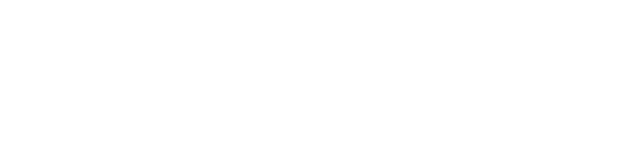
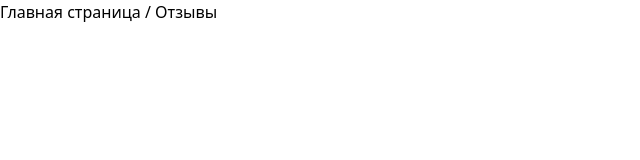
Before and after one commit to Temurprogram77/ums_figma, a website: page public/about.html in a window 1280 px wide. Shown: the whole page, without its empty margins (0-640 px from the left). Drawn offline with nearby package versions, Linux system fonts and the light colour scheme; files that its build step writes are made by us from their sources.

Commit message:
Главная страница / Отзывы

```diff
--- a/public/about.html
+++ b/public/about.html
@@ -11,7 +11,7 @@
 
     <main>
         <section>
-            <h2></h2>
+            <h2>Главная страница / Отзывы</h2>
         </section>
     </main>
 
```
